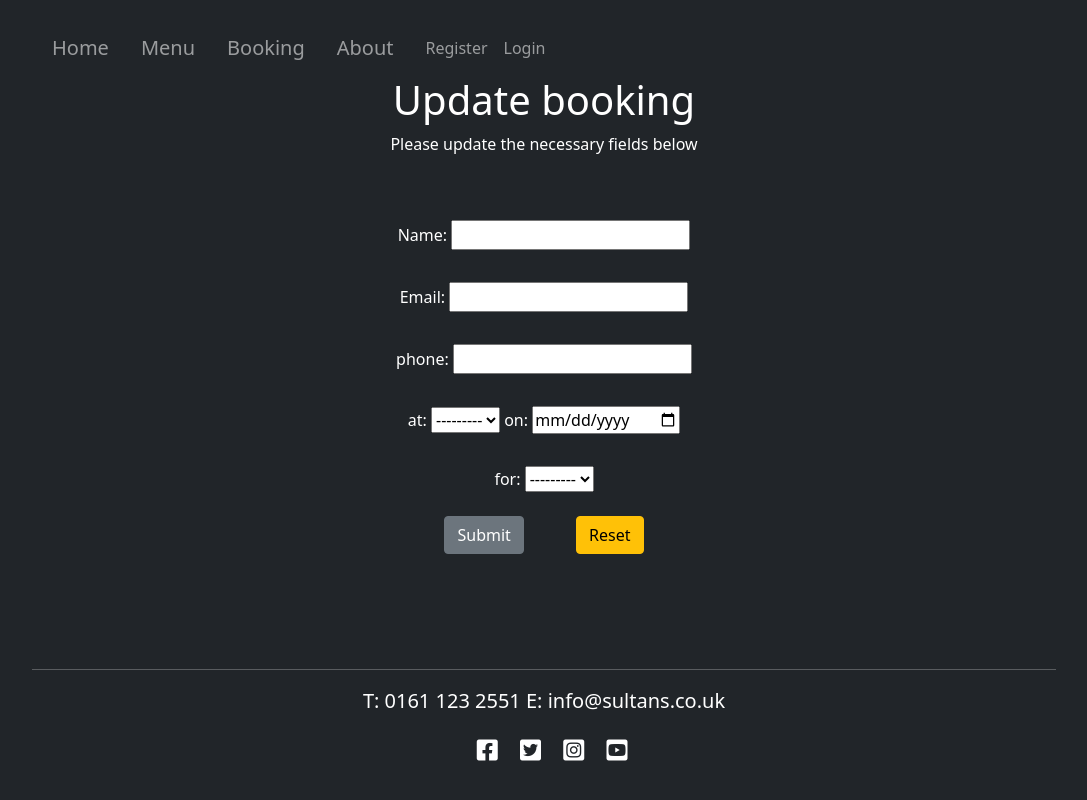
After one commit to NaveedNaseem84/Test-Restaurant, a Django app: template book/templates/book/update_booking.html in a window 1280 px wide. The commit adds this page. Shown: the whole page, without its empty margins (96-1183 px from the left). Run offline with Django 4.2, Linux system fonts and the light colour scheme; the template is opened without the code that fills it: values that come from a table or form of the project are taken from there, others are empty.

Commit message:
update functionality added

```diff
--- a/book/templates/book/book.html
+++ b/book/templates/book/book.html
@@ -25,8 +25,10 @@
                 <p>on: {{ booking.id }} </p>
                 <p>on: {{ booking.date }} </p>
                 <p>at: {{ booking.time_slot }} </p>
+                <p>phone: {{ booking.phone }} </p>
+                <p>for: {{ booking.number_of_people }} </p>
                 <button class="btn btn-danger" data-booking-id="{{ booking.id}}">Delete</button>
-                <button class="btn btn-secondary">Update</button>
+                <button class="btn btn-secondary" data-booking-id="{{ booking.id}}">Update</button>
 
                 {% endif %}
                 {% endfor %}
--- /dev/null
+++ b/book/templates/book/update_booking.html
@@ -0,0 +1,32 @@
+{% extends 'base.html' %}
+{% load static %}
+{% block content %}
+
+<h1>Update booking</h1>
+<p>Please update the necessary fields below</p>
+
+<form method="post" style="padding-top: 2rem;">
+  {% csrf_token %}
+  <div class="container-fluid text-center">
+      <div class="row">
+          <div class="text-white p-3">Name: {{ form.name }} </div>
+      </div>
+      <div class="row">
+          <div class="text-white p-3">Email: {{ form.email }} </div>
+      </div>
+      <div class="row">
+          <div class="text-white p-3">phone: {{ form.phone }}</div>
+      </div>
+      <div class="row">
+          <div class="text-white p-3">at: {{ form.time_slot }} on: {{form.date}}</div>
+      </div>
+      <div class="row">
+          <div class="text-white p-3"> for: {{ form.number_of_people }}</div>
+      </div>
+  </div>
+  <div class=" form-group">
+      <button class="btn btn-secondary btn-block me-5 mt-2" type="submit">Submit</button>
+      <button class="btn btn-warning btn-block mt-2" type="reset">Reset</button>
+  </div>
+</form>
+{% endblock %}
--- a/book/urls.py
+++ b/book/urls.py
@@ -4,5 +4,6 @@ from django.urls import path
 urlpatterns = [
     path('', views.page_view, name='page_view'),
     path ('delete_booking/<int:booking_id>/', views.delete_booking, name ='delete_booking'),
+     path ('update_booking/<int:booking_id>/', views.update_booking, name ='update_booking'),
 
 ]
--- a/static/js/bookings.js
+++ b/static/js/bookings.js
@@ -10,6 +10,8 @@ for (let button of deleteButtons) {
 
 for (let button of editButtons) {
     button.addEventListener("click", (e) => {
+        let bookingId = e.target.getAttribute("data-booking-id");
+        window.location.href=`update_booking/${bookingId}`;
 
     });
 
```
Also changed, not shown: book/templates/book/deleteconfirmation.html (deleted, +0 -8 lines), book/views.py (+37 -0 lines).
